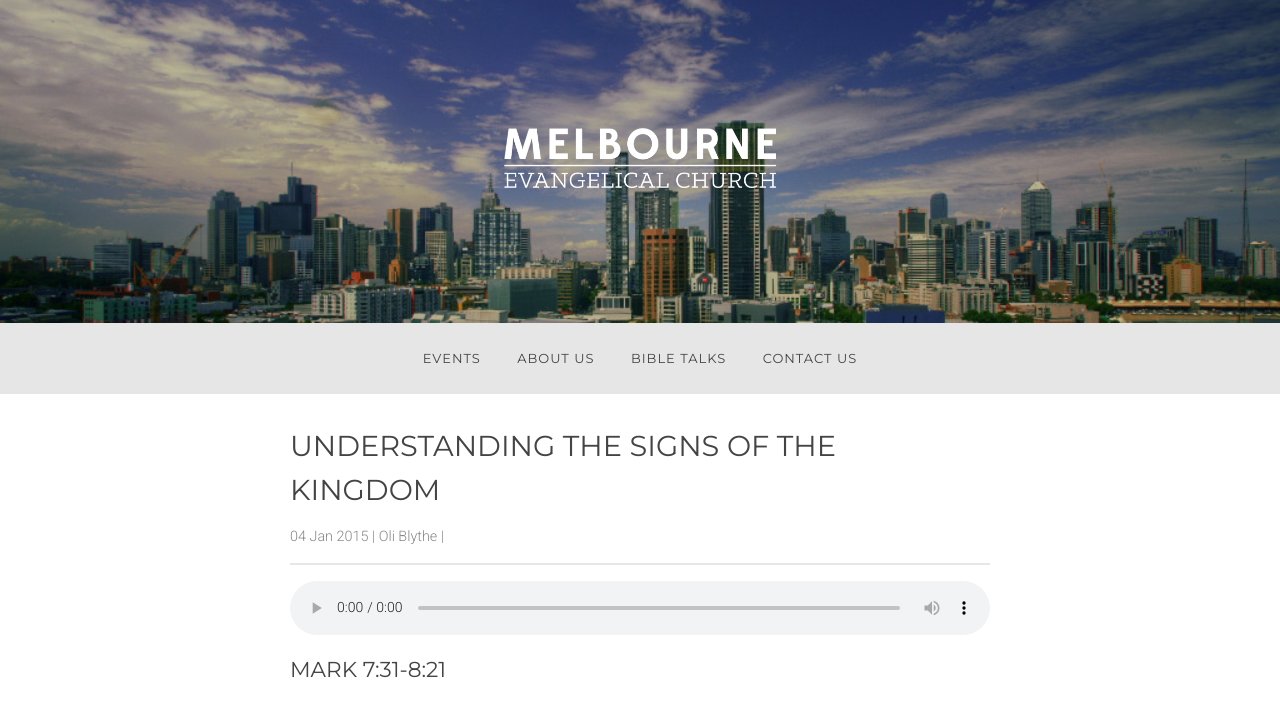
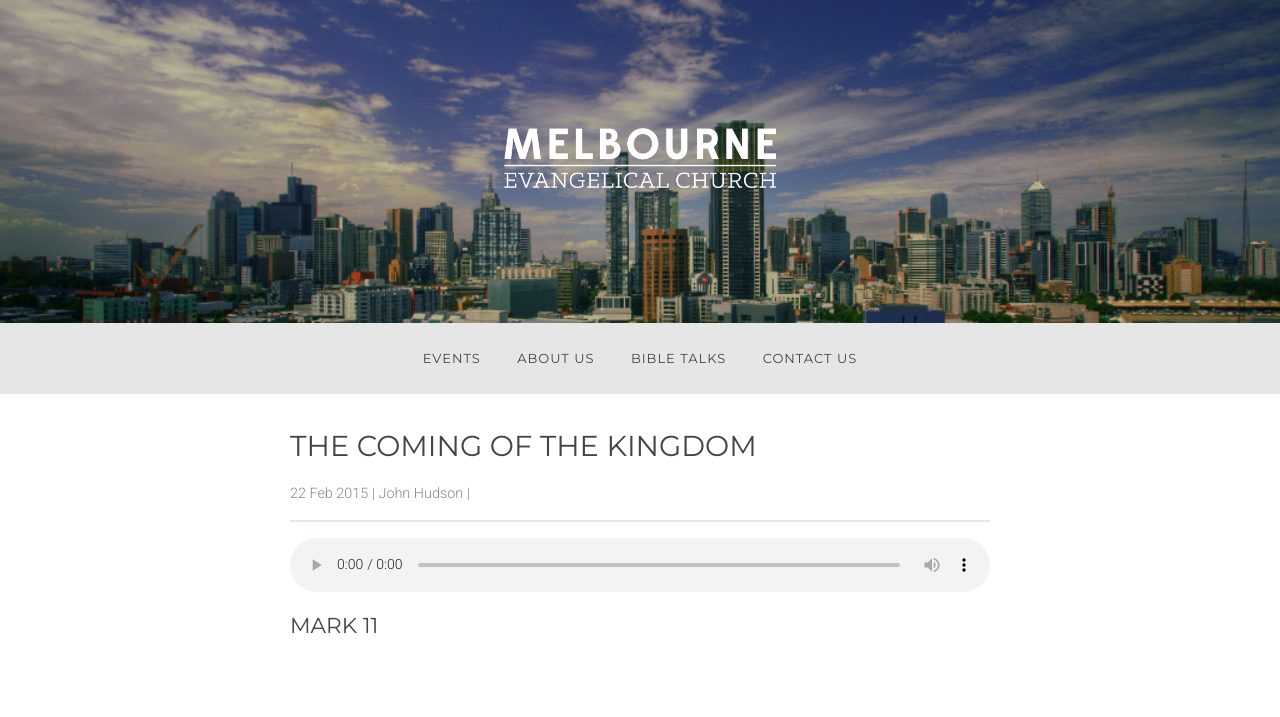
Before and after one commit to allanhortle/melbourneevangelicalchurch.com.au, a Jekyll site: the page built from _posts/2015/2015-01-04-mark_7(31)-8(21)-understanding_the_sign_of_the_kingdom-oli_blythe.md, in a window 1280 px wide. Shown: the top 717 px of the page. Built offline with Jekyll 4.4.1, drawn with Linux system fonts in a browser that asks for light colours; Markdown is read by kramdown in place of the engine named in the settings.

```diff
--- a/_posts/2015/2015-01-04-mark_7(31)-8(21)-understanding_the_sign_of_the_kingdom-oli_blythe.md
+++ b/_posts/2015/2015-01-04-mark_7(31)-8(21)-understanding_the_sign_of_the_kingdom-oli_blythe.md
@@ -1,8 +1,8 @@
 ---
 layout: post
-passage: Mark 7:31-8:21
-title: Understanding The Signs Of The Kingdom
-author: Oli Blythe
-date: 2015-01-04
+passage: Mark 11
+title: The Coming Of The Kingdom
+author: John Hudson
+date: 2015-02-22
 categories: Mark
 ---
```
Also changed, not shown: _posts/2015/2015-02-22-mark_11-the_coming_of_the_kingdom-john_hudson.md (added, +8 -0 lines), index.markdown (+5 -7 lines), 1 other file.
